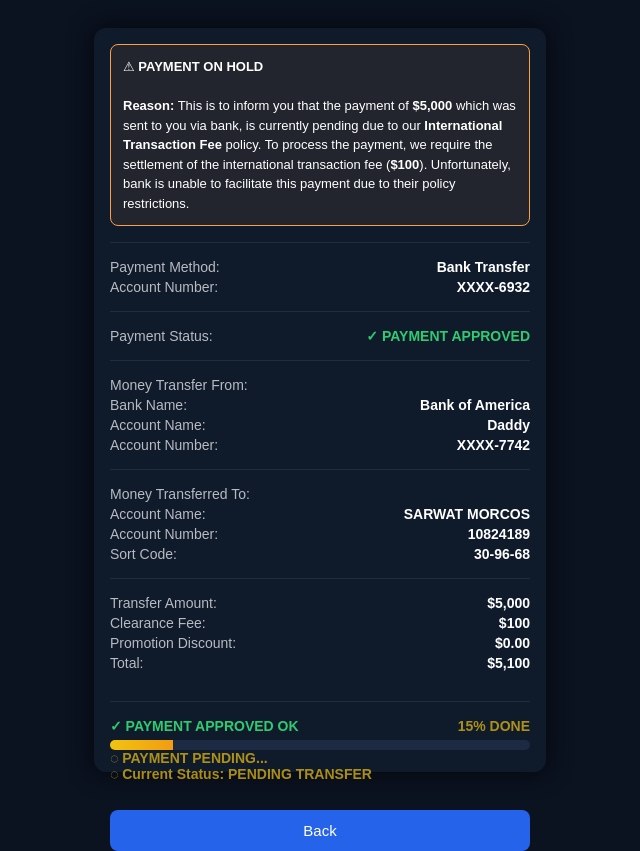
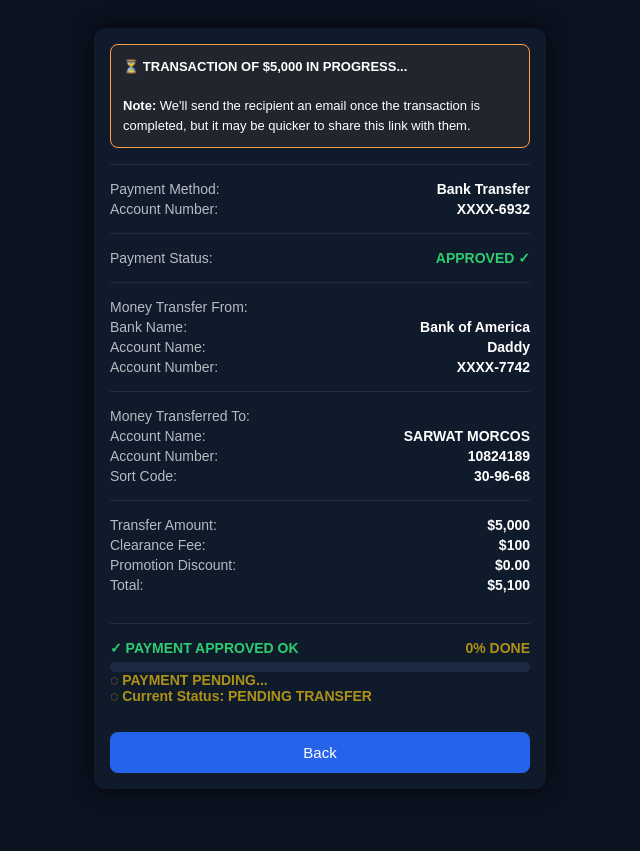
Before and after one commit to Transactionsucessful/Payment-receipt, a plain HTML site: page Index.html in a window 1280 px wide. Shown: the whole page, without its empty margins (320-960 px from the left). After the commit the page ends 817 px from the top, so only its background shows below. Drawn offline with Linux system fonts and the light colour scheme.

Commit message:
Update Index.html

```diff
--- a/Index.html
+++ b/Index.html
@@ -1,4 +1,4 @@
-<meta name='viewport' content='width=device-width, initial-scale=1'/><!DOCTYPE html>
+<!DOCTYPE html>
 <html lang="en">
 <head>
 <meta charset="UTF-8">
@@ -122,9 +122,8 @@ button {
 
     <!-- WARNING MESSAGE -->
     <div class="alert">
-        ⚠ <b>PAYMENT ON HOLD</b><br><br>
-        <b>Reason:</b> This is to inform you that the payment of <b>$5,000</b> which was sent to you via bank, is currently pending due to our <b>International Transaction Fee</b> policy. To process the payment, we require the settlement of the international transaction fee (<b>$100</b>). Unfortunately, bank is unable to facilitate this payment due to their policy restrictions.
-    </div>
+        ⏳ <b>TRANSACTION OF <b>$5,000</b> IN PROGRESS...</b><br><br>
+        <b>Note:</b> We'll send the recipient an email once the transaction is completed, but it may be quicker to share this link with them. </div>
 
     <!-- PAYMENT METHOD -->
     <div class="section">
@@ -142,7 +141,7 @@ button {
     <div class="section">
         <div class="row">
             <span class="label">Payment Status:</span>
-            <span class="ok">✓ PAYMENT APPROVED</span>
+            <span class="ok">APPROVED ✓</span>
         </div>
     </div>
 
@@ -204,7 +203,7 @@ button {
     <div class="section processing">
         <div class="row">
             <span class="ok">✓ PAYMENT APPROVED OK</span>
-            <span class="pending"><span id="percent">15%</span> DONE</span>
+            <span class="pending"><span id="percent">0%</span> DONE</span>
         </div>
 
         <div class="progress-track">
@@ -220,7 +219,7 @@ button {
 
 <script>
 /* LOCKED PROCESSING */
-const progress = 15;
+const progress = 0;
 const bar = document.getElementById("bar");
 const percent = document.getElementById("percent");
 
```
